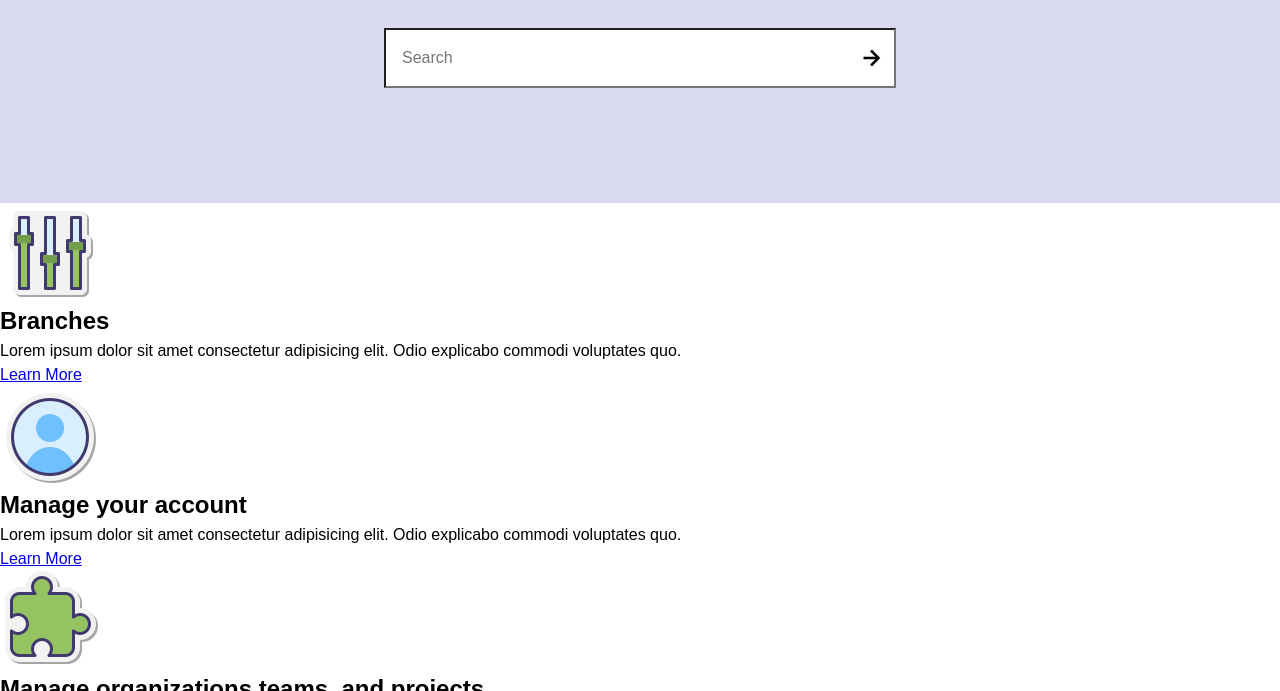
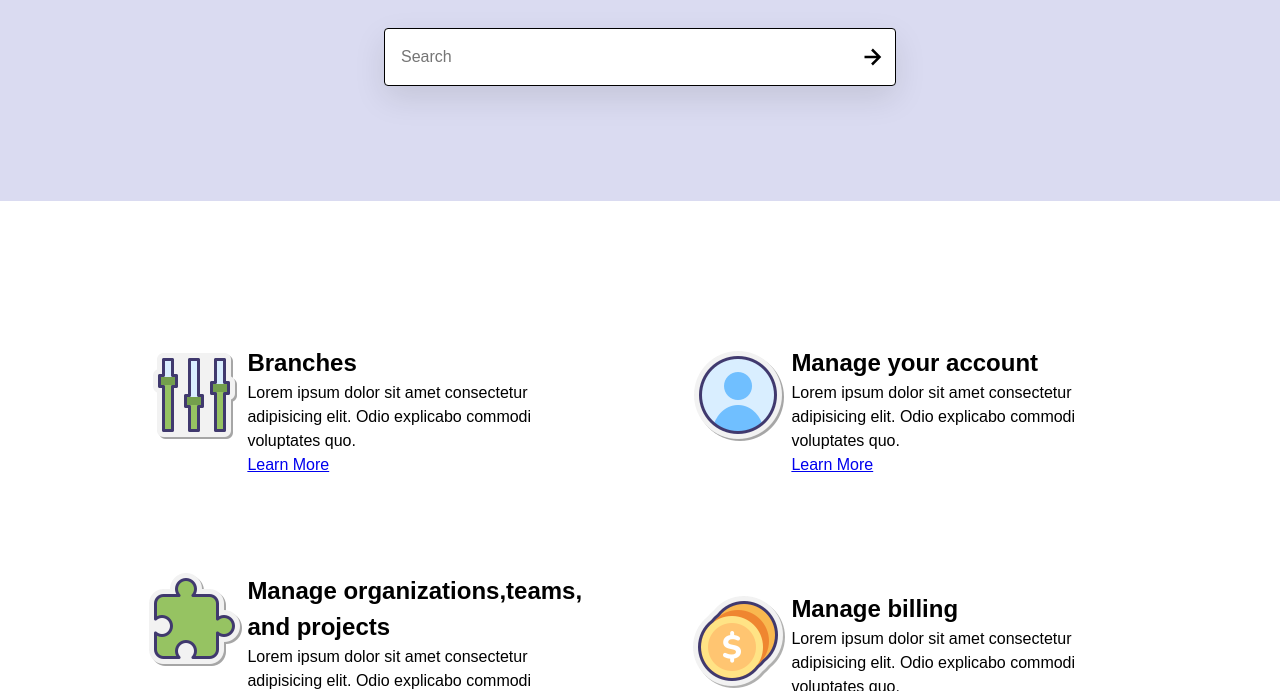
Before and after one commit to Animent1/Frontend-Practice-Abstract, a plain HTML site: page src/main.html in a window 1280 px wide. Shown: the part 261-952 px from the top of the page. Drawn offline with nearby package versions, Linux system fonts and the light colour scheme.

Commit message:
Changelog - 7/17/2023  [Added] - Arrow icon for the focus verison of the icon in the input:search. - Box shadow on the input:search. - Spacing for the category list and the content.
[Extra]
- Need to fix the arrow icons that won't show up next to the learn more.

```diff
--- a/src/sass/components/_search-bar.scss
+++ b/src/sass/components/_search-bar.scss
@@ -1,10 +1,19 @@
+@use '../abstracts' as a;
+
 input[type=search] {
+    outline: transparent;
     background-image: url('../img/bx-right-arrow-alt.svg');
     background-position: right 0.5rem center;
     background-repeat: no-repeat;
     background-size: 1.875rem 1.875rem;
     width: 40%;
     padding: 1rem 2.5rem 1rem 1rem;
+    border: 1px solid a.$neutral-900;
+    border-radius: 4px;
+    box-shadow: 0px 12px 32px 0px rgba(0,0,0,0.1);
 
-
+    &:focus {
+        border: 1px solid a.$primary-700;
+        background-image: url('../img/right-arrow-alt-regular-100.png');
+    }
 }
--- a/src/sass/layout/_support.scss
+++ b/src/sass/layout/_support.scss
@@ -5,3 +5,26 @@
     text-align: center;
     padding-block: 5rem 7.1875rem;
 }
+
+.extra {
+    display: grid;
+    grid-template-columns: repeat(2, 1fr);
+    place-items: center;
+    padding: 6rem;
+}
+
+article {
+    margin: 3rem;
+    display: grid;
+    grid-template-columns: 0.3fr 1fr;
+
+    img {
+        grid-column: 1 / 2;
+        grid-row: 1 / 3;
+    }
+
+    a {
+        grid-column: 2 / 3;
+        grid-row: 3 / 4;
+    }
+}
```
Also changed, not shown: src/css/style.css, src/img/right-arrow-alt-regular-100.png (added).
